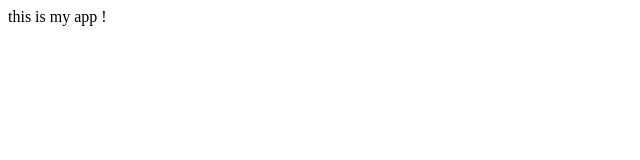
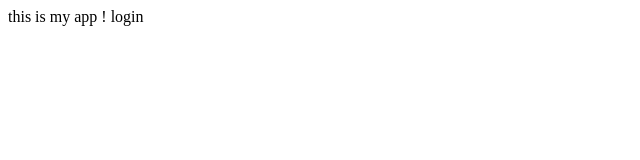
Before and after one commit to Sonali-Joshi-24/myappsampledemo, a plain HTML site: page index.html in a window 1280 px wide. Shown: the full height of the page, 0-640 px from the left. Drawn offline with Linux system fonts and the light colour scheme.

Commit message:
login form

```diff
--- /dev/null
+++ b/dir2/app2.js
@@ -0,0 +1 @@
+console.log(12);
--- a/index.html
+++ b/index.html
@@ -4,5 +4,6 @@
     </head>
     <body>
         this is my app !
+        login
     </body>
 </html>
```
Also changed, not shown: login.html (added, +1 -0 lines), log.txt (added).
